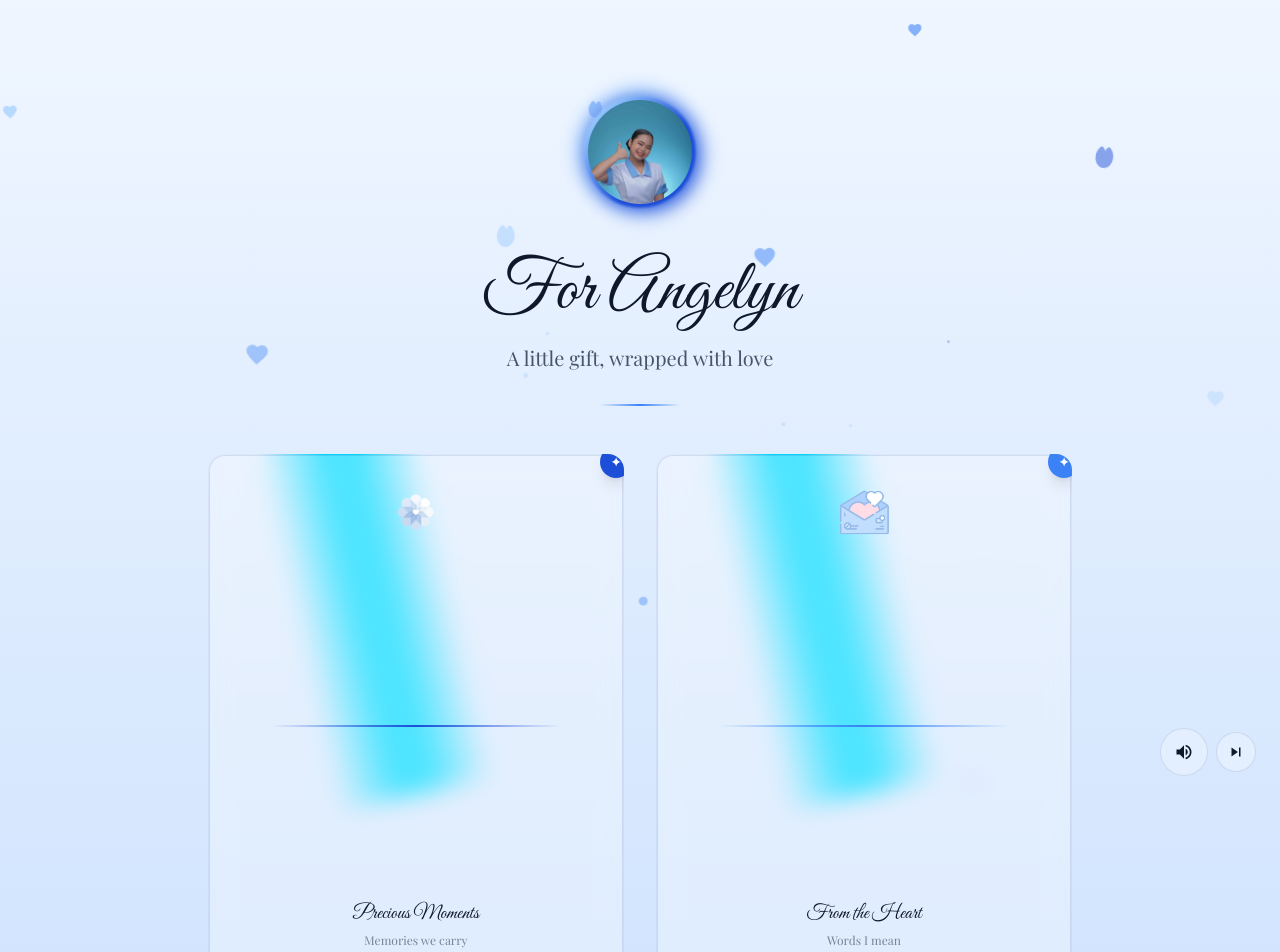
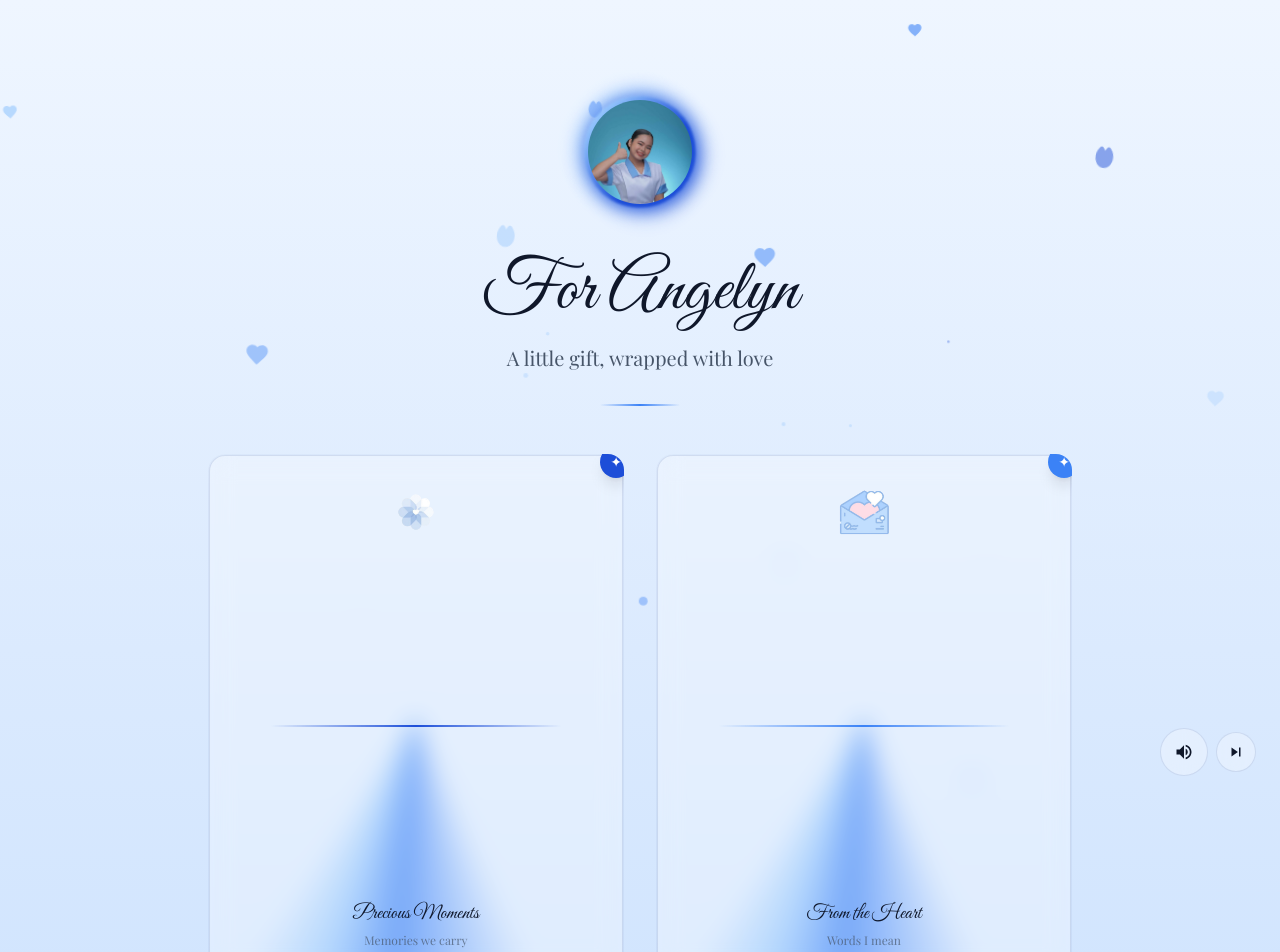
Before and after one commit to anishinsei-343030/Jasper-Pilar2, a Next.js app: page / in a window 1280 px wide. Shown: the top 952 px of the page. Built offline with nearby package versions, Linux system fonts and the light colour scheme; a web font is replaced by a local one.

Commit message:
fix: replace rotating strip with conic-gradient edge glow using @property --angle

```diff
--- a/src/app/globals.css
+++ b/src/app/globals.css
@@ -185,44 +185,30 @@ h1, h2, h3, h4, h5, h6 {
   overflow: hidden;
 }
 
-.card__border {
-  overflow: hidden;
-  pointer-events: none;
-  position: absolute;
-  z-index: -10;
-  top: 50%;
-  left: 50%;
-  transform: translate(-50%, -50%);
-  width: calc(100% + 2px);
-  height: calc(100% + 2px);
-  border-radius: 1rem;
+@property --angle {
+  syntax: '<angle>';
+  initial-value: 0deg;
+  inherits: false;
 }
 
-.card__border::before {
-  content: "";
+.card__border {
+  position: absolute;
+  inset: 0;
+  z-index: -10;
   pointer-events: none;
-  position: absolute;
-  z-index: 200;
-  top: 50%;
-  left: 50%;
-  transform: translate(-50%, -50%), rotate(0deg);
-  transform-origin: left;
-  width: 200%;
-  height: 10rem;
-  background-image: linear-gradient(
-    0deg,
-    hsla(0, 0%, 100%, 0) 0%,
-    hsl(189, 100%, 50%) 40%,
-    hsl(189, 100%, 50%) 60%,
-    hsla(0, 0%, 40%, 0) 100%
+  border-radius: inherit;
+  background: conic-gradient(
+    from var(--angle),
+    transparent 0deg,
+    #3B82F6 30deg,
+    #93C5FD 45deg,
+    transparent 60deg
   );
-  animation: rotate 8s linear infinite;
+  animation: rotate 4s linear infinite;
 }
 
 @keyframes rotate {
-  to {
-    transform: rotate(360deg);
-  }
+  to { --angle: 360deg; }
 }
 
 .gift-bg {
```
